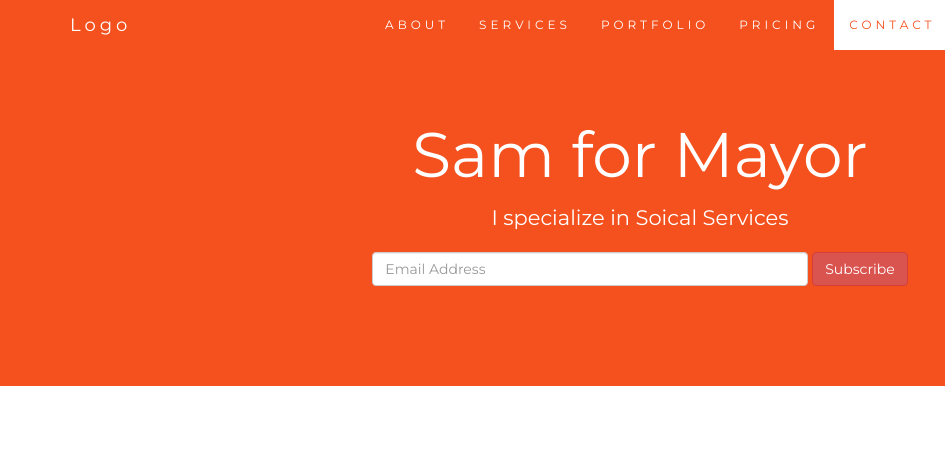
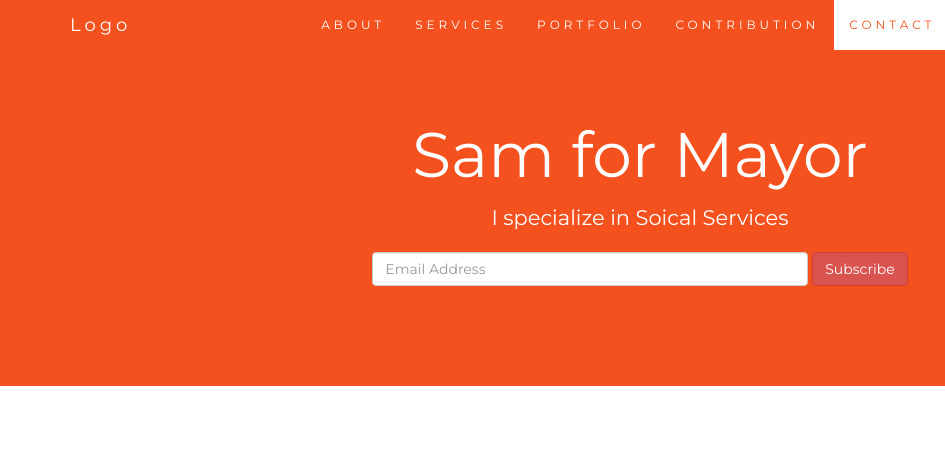
Before and after one commit to sam-pat/samformayor, a plain HTML site: page mayor.html in a window 1280 px wide. Shown: the top 473 px of the page, 0-945 px from the left. Drawn offline with nearby package versions, Linux system fonts and the light colour scheme; some packages are replaced by stand-ins of ours.

Commit message:
Update mayor.html

```diff
--- a/mayor.html
+++ b/mayor.html
@@ -32,7 +32,7 @@
         <li><a href="#about">ABOUT</a></li>
         <li><a href="#services">SERVICES</a></li>
         <li><a href="#portfolio">PORTFOLIO</a></li>
-        <li><a href="#pricing">PRICING</a></li>
+        <li><a href="#contribution">CONTRIBUTION</a></li>
         <li><a href="#contact">CONTACT</a></li>
         <li><a href="http://facebook.com"class="external"><i class="fa fa-2x fa-facebook-square"></i></a></li>
         <li><a href="https://twitter.com" target="blank"><i class="fa fa-2x fa-twitter-square"></i></a></li>
@@ -187,9 +187,9 @@
 </div>
 
 <!-- Container (Pricing Section) -->
-<div id="pricing" class="container-fluid">
+<div id="contribution" class="container-fluid">
   <div class="text-center">
-    <h2>Pricing</h2>
+    <h2>Contribution</h2>
     <h4>Choose a payment plan that works for you</h4>
   </div>
   <div class="row slideanim">
```
